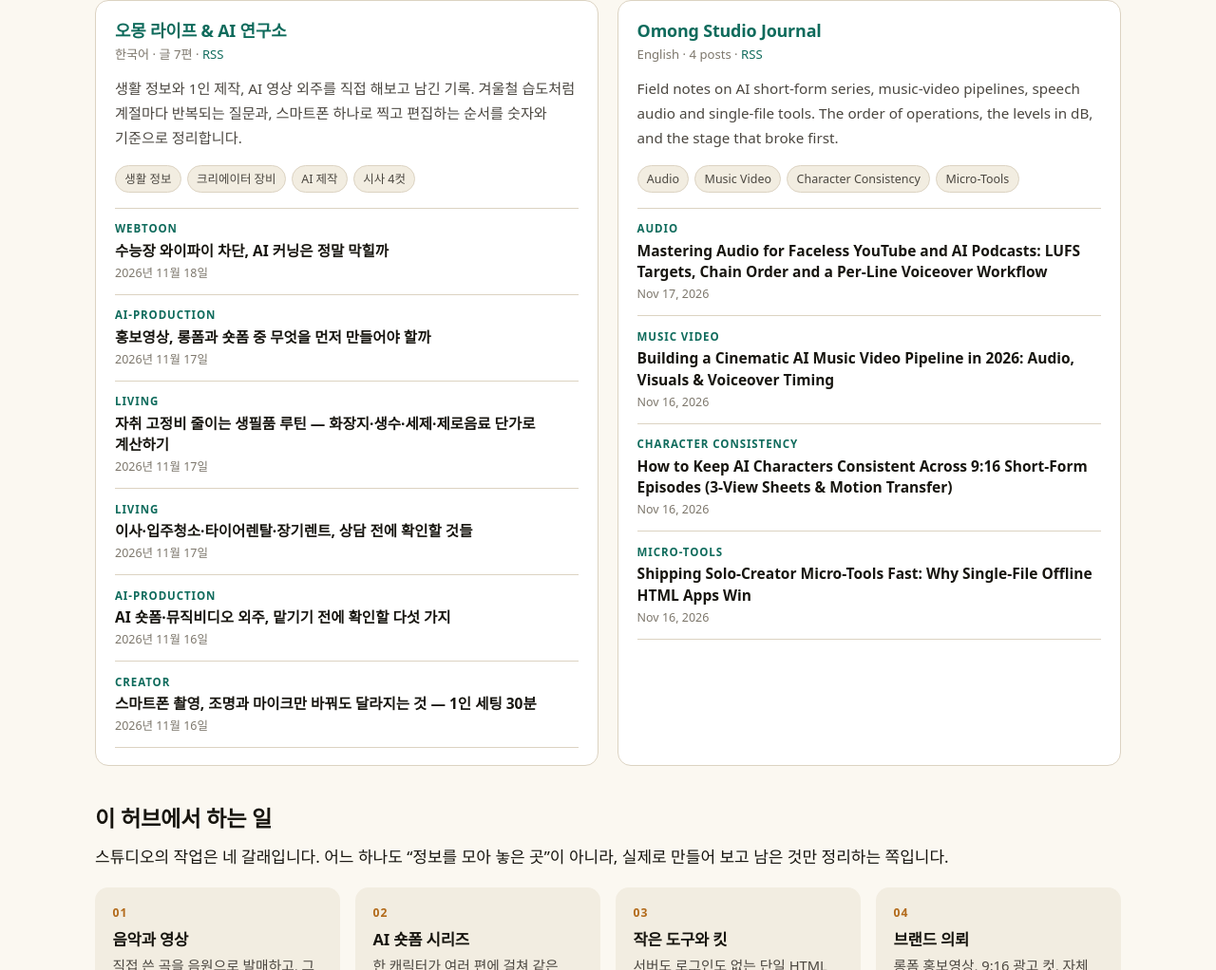
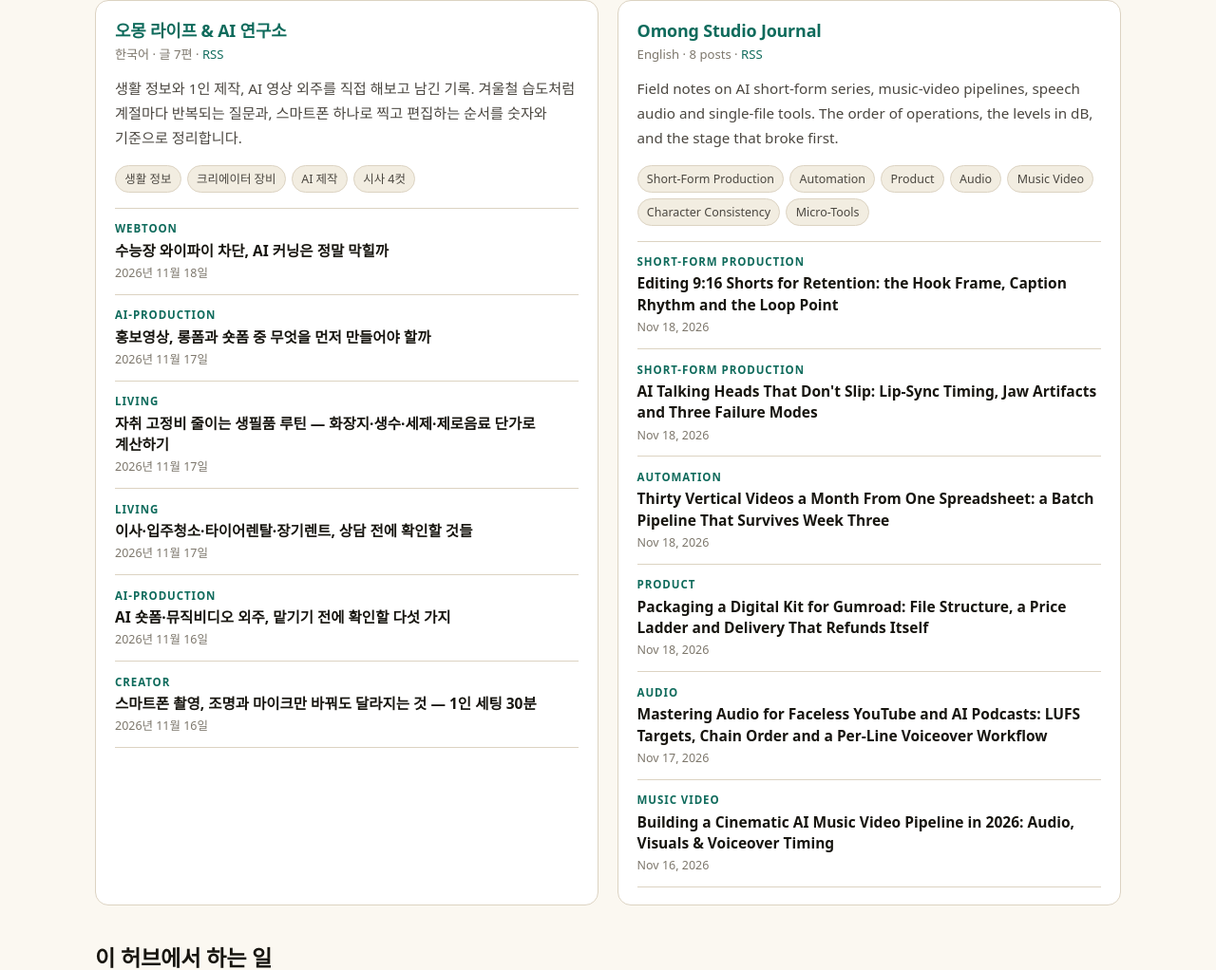
Before and after one commit to theloz33-bot/theloz33-bot.github.io, a plain HTML site: page docs/index.html in a window 1280 px wide. Shown: the part 642-1664 px from the top of the page at 95% size. Drawn offline with Linux system fonts and the light colour scheme.

Commit message:
feed: add four new English journal posts

```diff
--- a/docs/index.html
+++ b/docs/index.html
@@ -113,11 +113,39 @@
     </article>
     <article class="journal" lang="en">
       <h3><a href="https://theloz33-bot.github.io/omong-studio-journal/">Omong Studio Journal</a></h3>
-      <p class="journal-sub">English · 4 posts · <a href="https://theloz33-bot.github.io/omong-studio-journal/rss.xml">RSS</a></p>
+      <p class="journal-sub">English · 8 posts · <a href="https://theloz33-bot.github.io/omong-studio-journal/rss.xml">RSS</a></p>
       <p>Field notes on AI short-form series, music-video pipelines, speech audio and single-file tools. The order of operations, the levels in dB, and the stage that broke first.</p>
-      <div class="pills"><span class="pill">Audio</span><span class="pill">Music Video</span><span class="pill">Character Consistency</span><span class="pill">Micro-Tools</span></div>
+      <div class="pills"><span class="pill">Short-Form Production</span><span class="pill">Automation</span><span class="pill">Product</span><span class="pill">Audio</span><span class="pill">Music Video</span><span class="pill">Character Consistency</span><span class="pill">Micro-Tools</span></div>
       <ul class="post-list">
         <li>
+  <a href="https://theloz33-bot.github.io/omong-studio-journal/posts/9-16-short-form-retention-editing/">
+    <span class="post-cat">Short-Form Production</span>
+    <span class="post-title">Editing 9:16 Shorts for Retention: the Hook Frame, Caption Rhythm and the Loop Point</span>
+    <span class="post-meta">Nov 18, 2026</span>
+  </a>
+</li>
+<li>
+  <a href="https://theloz33-bot.github.io/omong-studio-journal/posts/ai-talking-head-lip-sync/">
+    <span class="post-cat">Short-Form Production</span>
+    <span class="post-title">AI Talking Heads That Don't Slip: Lip-Sync Timing, Jaw Artifacts and Three Failure Modes</span>
+    <span class="post-meta">Nov 18, 2026</span>
+  </a>
+</li>
+<li>
+  <a href="https://theloz33-bot.github.io/omong-studio-journal/posts/batch-vertical-video-pipeline/">
+    <span class="post-cat">Automation</span>
+    <span class="post-title">Thirty Vertical Videos a Month From One Spreadsheet: a Batch Pipeline That Survives Week Three</span>
+    <span class="post-meta">Nov 18, 2026</span>
+  </a>
+</li>
+<li>
+  <a href="https://theloz33-bot.github.io/omong-studio-journal/posts/gumroad-digital-kit-packaging/">
+    <span class="post-cat">Product</span>
+    <span class="post-title">Packaging a Digital Kit for Gumroad: File Structure, a Price Ladder and Delivery That Refunds Itself</span>
+    <span class="post-meta">Nov 18, 2026</span>
+  </a>
+</li>
+<li>
   <a href="https://theloz33-bot.github.io/omong-studio-journal/posts/faceless-podcast-audio-mastering-lufs/">
     <span class="post-cat">Audio</span>
     <span class="post-title">Mastering Audio for Faceless YouTube and AI Podcasts: LUFS Targets, Chain Order and a Per-Line Voiceover Workflow</span>
@@ -128,20 +156,6 @@
   <a href="https://theloz33-bot.github.io/omong-studio-journal/posts/cinematic-ai-music-video-pipeline/">
     <span class="post-cat">Music Video</span>
     <span class="post-title">Building a Cinematic AI Music Video Pipeline in 2026: Audio, Visuals &amp; Voiceover Timing</span>
-    <span class="post-meta">Nov 16, 2026</span>
-  </a>
-</li>
-<li>
-  <a href="https://theloz33-bot.github.io/omong-studio-journal/posts/consistent-ai-characters-9-16-short-form/">
-    <span class="post-cat">Character Consistency</span>
-    <span class="post-title">How to Keep AI Characters Consistent Across 9:16 Short-Form Episodes (3-View Sheets &amp; Motion Transfer)</span>
-    <span class="post-meta">Nov 16, 2026</span>
-  </a>
-</li>
-<li>
-  <a href="https://theloz33-bot.github.io/omong-studio-journal/posts/single-file-offline-html-apps/">
-    <span class="post-cat">Micro-Tools</span>
-    <span class="post-title">Shipping Solo-Creator Micro-Tools Fast: Why Single-File Offline HTML Apps Win</span>
     <span class="post-meta">Nov 16, 2026</span>
   </a>
 </li>
```
Also changed, not shown: data/feed.json (+32 -1 lines), 1 other file.
